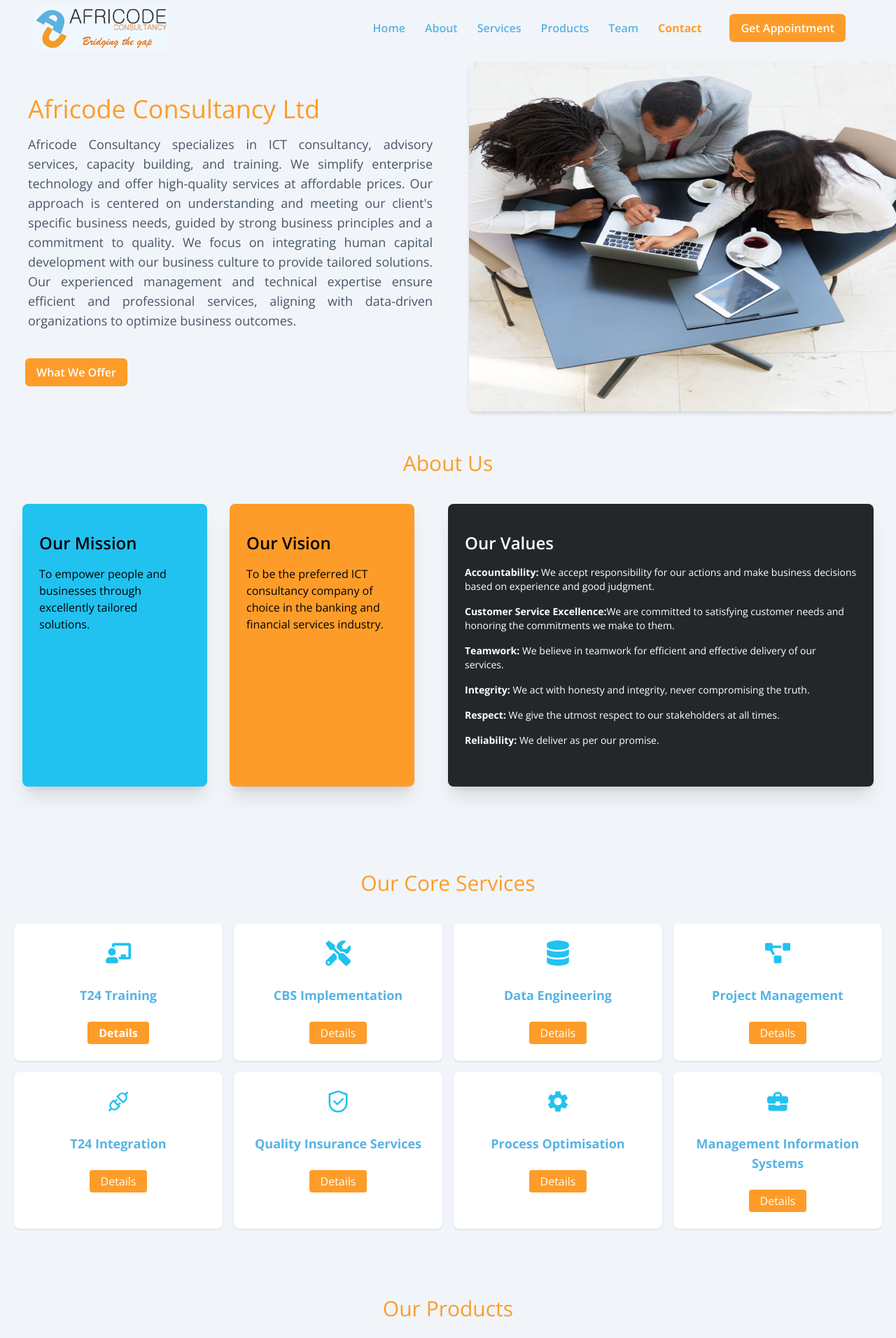
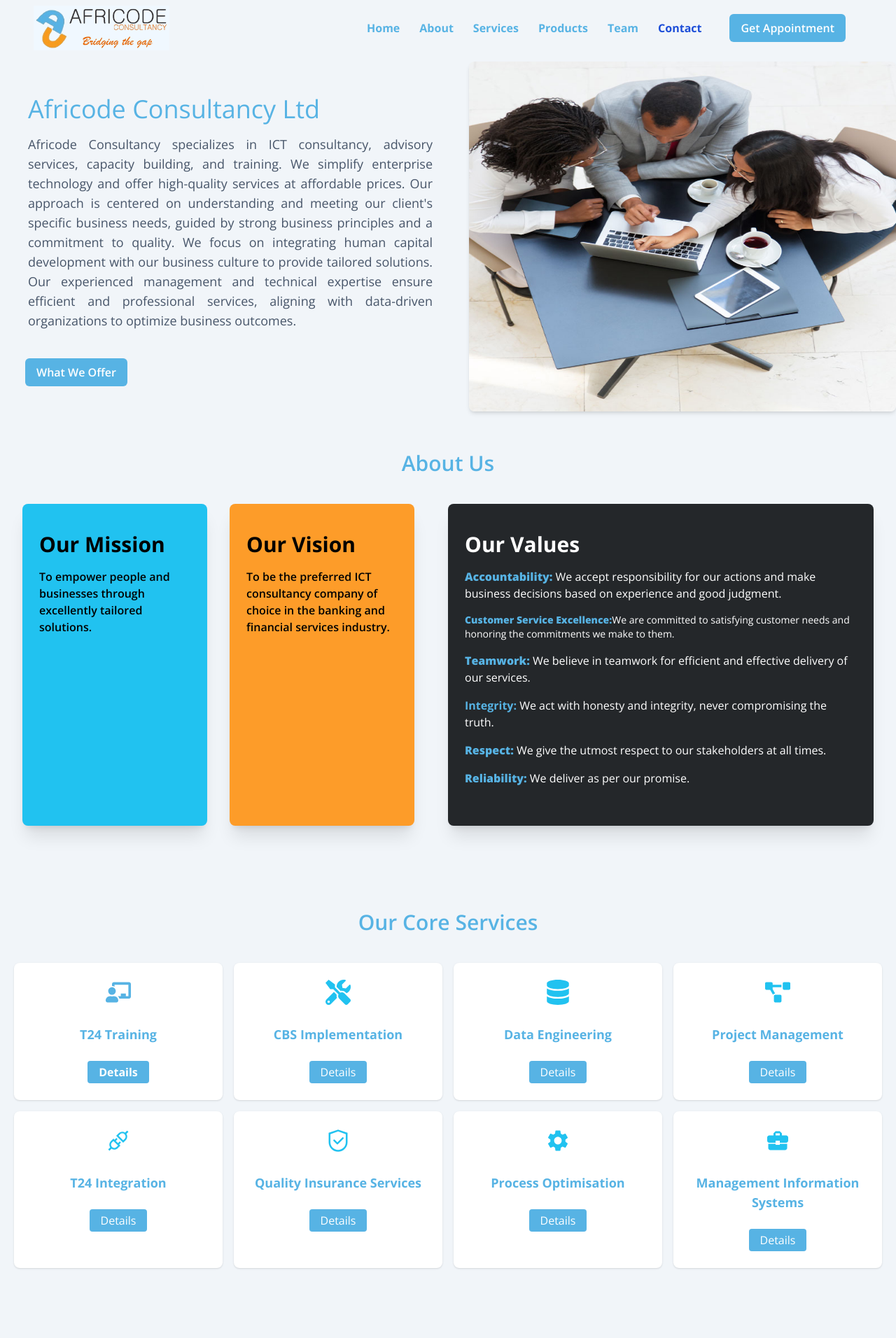
Before and after one commit to TheoNshimyimana/africodes, a React (Vite) app: page / in a window 1280 px wide. Shown: the top 1912 px of the page at 70% size. Built offline with nearby package versions, Linux system fonts and the light colour scheme.

Commit message:
layout config

```diff
--- a/src/Navbar.jsx
+++ b/src/Navbar.jsx
@@ -78,16 +78,16 @@
 
         {/* Navbar Links (Desktop) */}
         <div className="hidden md:flex items-center justify-end gap-10 mr-10">
-          <div className="flex items-center justify-center font-semibold text-custom-blue gap-7 cursor-pointer">
+          <div className="flex items-center justify-center font-bold text-custom-blue gap-7 cursor-pointer">
             {['home', 'about', 'services', 'products', 'team', 'contact'].map(
               (section) => (
                 <ul key={section}>
                   <li
                     className={`${
                       activeSection === section
-                        ? 'text-custom-yellow font-bold'
+                        ? 'text-blue-700 font-bold'
                         : ''
-                    } hover:text-custom-yellow transition-colors duration-200`}
+                    } hover:text-blue-600 transition-colors duration-200`}
                     onClick={() => scrollToSection(section)}
                   >
                     {section.charAt(0).toUpperCase() + section.slice(1)}
@@ -98,7 +98,7 @@
           </div>
           <button
             onClick={toggleAppointmentModal}
-            className="bg-custom-yellow text-white font-semibold text-md rounded-md px-4 py-2 transition-transform duration-300 hover:bg-yellow-600"
+            className="bg-custom-blue text-white font-semibold text-md rounded-md px-4 py-2 transition-transform duration-300 hover:bg-blue-700"
           >
             Get Appointment
           </button>
@@ -122,8 +122,8 @@
                   <li
                     key={section}
                     className={`${
-                      activeSection === section ? 'text-blue-700 font-bold' : ''
-                    } hover:text-custom-yellow transition-colors duration-200`}
+                      activeSection === section ? 'text-custom-blue font-bold' : ''
+                    } hover:text-blue-700 transition-colors duration-200`}
                     onClick={() => scrollToSection(section)}
                   >
                     {section.charAt(0).toUpperCase() + section.slice(1)}
@@ -133,7 +133,7 @@
             </ul>
             <button
               onClick={toggleAppointmentModal}
-              className="bg-custom-yellow font-semibold text-md rounded-md p-2 text-white mt-8 hover:bg-yellow-600 transition-colors"
+              className="bg-custom-blue font-semibold text-md rounded-md p-2 text-white mt-8 hover:bg-blue-600 transition-colors"
             >
               Get Appointment
             </button>
--- a/src/pages/Body.jsx
+++ b/src/pages/Body.jsx
@@ -1,7 +1,7 @@
 // import { useState } from 'react'
 import banner from '../images/banner.jpg'
 // import GetAppointment from './GetAppointment'
-// import Bg from '../assets/bg.jpg'
+import Bg from '../assets/bg.jpg'
 
 function Body() {
 
@@ -21,13 +21,15 @@
   return (
     <>
       <section id="home">
-        {/* <section */}
+        <main >
+
+        </main>
 
 
         {/* Home Section */}
         <main className="flex flex-col md:flex-row bg-slate-100 justify-between md:space-y-0 md:space-x-4 pt-2 gap-5 py-0 z-0 scroll-animate bg-cover bg-center">
           <div className="flex-1 sm:mt-0 lg:mt-12 md:text-left pl-6">
-            <h1 className="text-custom-yellow  text-2xl md:text-3xl pl-4 lg:text-4xl">
+            <h1 className="text-custom-blue  text-2xl md:text-3xl pl-4 lg:text-4xl">
               Africode Consultancy Ltd
             </h1>
             <p className="mt-4 leading-10 text-slate-600 text-base md:text-lg text-justify mx-4 sm:mx-4">
@@ -45,7 +47,7 @@
             <div className="text-center md:text-left mt-10">
               <button
                 onClick={scrollToServices}
-                className="flex items-center ml-3 justify-center text-white bg-custom-yellow font-semibold py-2 px-4 rounded-md cursor-pointer transition-colors duration-300 hover:bg-yellow-600"
+                className="flex items-center ml-3 justify-center text-white bg-custom-blue font-semibold py-2 px-4 rounded-md cursor-pointer transition-colors duration-300 hover:bg-yellow-600"
               >
                 What We Offer
               </button>
@@ -63,17 +65,17 @@
 
       {/* About Section */}
       <section id="about" className="pt-14 px-4 pb-16 md:px-8 bg-slate-100">
-        <h1 className=" text-custom-yellow text-center text-3xl md:text-2xl lg:text-3xl mb-10">
+        <h1 className=" font-semibold text-custom-blue text-center text-3xl md:text-2xl lg:text-3xl mb-10">
           About Us
         </h1>
         <main className="flex flex-col md:flex-row gap-8 md:gap-12">
           <div className="flex-1 flex flex-col md:flex-row gap-6 md:gap-8">
             <div className="flex-1 bg-custom-green text-black pt-10 px-6 rounded-lg shadow-xl flex flex-col justify-between transition-transform duration-300 ease-in-out transform hover:scale-105">
               <div>
-                <h2 className="font-semibold text-lg md:text-xl lg:text-2xl mb-4">
+                <h2 className="font-bold text-xl md:text-2xl lg:text-3xl mb-4">
                   Our Mission
                 </h2>
-                <p className="leading-relaxed text-sm md:text-base ">
+                <p className="leading-relaxed text-md md:text-base font-semibold ">
                   To empower people and businesses through excellently tailored
                   solutions.
                 </p>
@@ -82,10 +84,10 @@
 
             <div className="flex-1 bg-custom-yellow text-black pt-10 px-6 rounded-lg shadow-xl flex flex-col justify-between transition-transform duration-300 ease-in-out transform hover:scale-105">
               <div>
-                <h2 className="font-semibold text-lg md:text-xl lg:text-2xl mb-4">
+                <h2 className="font-bold text-xl md:text-2xl lg:text-3xl mb-4">
                   Our Vision
                 </h2>
-                <p className="leading-relaxed text-sm md:text-base ">
+                <p className="leading-relaxed text-md md:text-base font-semibold ">
                   To be the preferred ICT consultancy company of choice in the
                   banking and financial services industry.
                 </p>
@@ -95,35 +97,35 @@
 
           <div className="flex-1 bg-custom-black text-white pb-14 pt-10 px-6 rounded-lg shadow-xl flex flex-col justify-between transition-transform duration-300 ease-in-out transform hover:scale-105">
             <div>
-              <h2 className="font-semibold text-lg md:text-xl lg:text-2xl mb-4">
+              <h2 className="font-bold text-xl md:text-2xl lg:text-3xl mb-4">
                 Our Values
               </h2>
-              <p className="text-sm md:text-md mb-4 font-op">
-                <strong className="font-bold">Accountability: </strong>
+              <p className="text-md md:text-md mb-4 ">
+                <strong className="font-extrabold text-custom-blue">Accountability: </strong>
                 We accept responsibility for our actions and make business
                 decisions based on experience and good judgment.
               </p>
               <p className="text-sm md:text-md mb-4">
-                <strong className="font-bold">
+                <strong className="font-extrabold text-custom-blue">
                   Customer Service Excellence:
-                </strong>
+                 </strong>
                 We are committed to satisfying customer needs and honoring the
                 commitments we make to them.
               </p>
-              <p className="text-sm md:text-md mb-4">
-                <strong className="font-bold">Teamwork: </strong> We believe in
+              <p className="text-md md:text-md mb-4">
+                <strong className="font-extrabold text-custom-blue">Teamwork: </strong> We believe in
                 teamwork for efficient and effective delivery of our services.
               </p>
-              <p className="text-sm md:text-md mb-4">
-                <strong className="font-bold">Integrity:</strong> We act with
+              <p className="text-md md:text-md mb-4">
+                <strong className="font-bold text-custom-blue">Integrity: </strong> We act with
                 honesty and integrity, never compromising the truth.
               </p>
-              <p className="text-sm md:text-md mb-4">
-                <strong className="font-bold">Respect: </strong> We give the
+              <p className="text-md md:text-md mb-4">
+                <strong className="font-extrabold text-custom-blue">Respect: </strong> We give the
                 utmost respect to our stakeholders at all times.
               </p>
-              <p className="text-sm md:text-md">
-                <strong className="font-bold">Reliability: </strong> We deliver
+              <p className="text-md md:text-md">
+                <strong className="font-extrabold text-custom-blue">Reliability: </strong> We deliver
                 as per our promise.
               </p>
             </div>
--- a/src/pages/Contact.jsx
+++ b/src/pages/Contact.jsx
@@ -58,7 +58,7 @@
       id="contact"
       className="px-4 sm:px-8 lg:px-4 bg-slate-100 relative pt-10 z-10 "
     >
-      <h1 className=" text-custom-yellow text-3xl sm:text-base lg:text-3xl text-center mt-6 mb-8">
+      <h1 className=" font-semibold text-custom-blue text-3xl sm:text-base lg:text-3xl text-center mt-6 mb-8">
         Contact Us
       </h1>
       <div className="flex flex-col lg:flex-row gap-4 lg:gap-4">
@@ -137,7 +137,7 @@
               <button
                 type="submit"
                 disabled={loading}
-                className={`bg-custom-yellow font-semibold w-1/2 text-lg rounded-md p-1 mt-4 text-white hover:bg-yellow-600 transition duration-300 ${
+                className={`bg-custom-blue font-semibold w-1/2 text-lg rounded-md p-1 mt-4 text-white hover:bg-yellow-600 transition duration-300 ${
                   loading ? 'cursor-not-allowed' : ''
                 }`}
               >
--- a/src/pages/Customers.jsx
+++ b/src/pages/Customers.jsx
@@ -26,7 +26,7 @@
 
   return (
     <section className="  bg-slate-100  pt-4 pb-10 scroll-animate">
-      <h1 className=" text-custom-yellow text-3xl mt-10 text-center mb-10">
+      <h1 className=" font-semibold text-custom-blue text-3xl mt-10 text-center mb-10">
         Our Customers
       </h1>
       <div className="flex-wrap grid grid-cols-2 sm:grid-cols-3 lg:grid-cols-4 xl:grid-cols-5 mt-4 gap-6">
@@ -66,7 +66,6 @@
           className="w-44 h-24 object-cover mx-auto"
         />
 
-
         <img
           src={Ba}
           alt="Customer Logo"
@@ -78,11 +77,10 @@
           className="w-44 h-24 object-cover mx-auto"
         />
       </div>
-      <h1 className=" text-custom-yellow text-3xl mt-10 text-center pt-10 mb-10">
+      <h1 className="font-semibold text-custom-blue text-3xl mt-10 text-center pt-10 mb-10">
         Our Partners
       </h1>
       <div className="flex-wrap grid grid-cols-2 sm:grid-cols-4 lg:grid-cols-4 xl:grid-cols-4 mt-4 gap-6">
-
         <img
           src={Nerma}
           alt="Partner Logo"
--- a/src/pages/Services.jsx
+++ b/src/pages/Services.jsx
@@ -21,19 +21,19 @@
     <section className="bg-slate-100 pt-10">
       {/* T24 Consultancy Section */}
       <main id="services" className="pt-4" ref={ref}>
-        <h1 className=" text-custom-yellow text-3xl text-center mb-10">
+        <h1 className=" font-semibold text-custom-blue text-3xl text-center mb-10">
           Our Core Services
         </h1>
         <div className="flex-wrap grid grid-cols-1 sm:grid-cols-2 lg:grid-cols-3 xl:grid-cols-4 mt-4 pb-14 px-5 gap-4">
           {/* T24 Training */}
           <div className="shadow py-6 bg-white rounded-lg hover:shadow-xl transition-shadow">
             <div className="text-center flex flex-col items-center">
-              <FaChalkboardTeacher className="text-4xl text-custom-green mb-5" />
+              <FaChalkboardTeacher className="text-4xl text-custom-blue mb-5" />
               <h1 className="text-custom-blue text-lg font-bold mt-2">
                 T24 Training
               </h1>
               <Link to="/training">
-                <button className="mt-6 px-4 py-1 font-bold bg-custom-yellow text-white rounded hover:bg-custom-blue transition-colors">
+                <button className="mt-6 px-4 py-1 font-bold bg-custom-blue text-white rounded hover:bg-custom-blue transition-colors">
                   Details
                 </button>
               </Link>
@@ -48,7 +48,7 @@
                 CBS Implementation
               </h1>
               <Link to="/cbs_implementation">
-                <button className="mt-6 px-4 py-1 bg-custom-yellow text-white rounded hover:bg-custom-blue transition-colors">
+                <button className="mt-6 px-4 py-1 bg-custom-blue text-white rounded hover:bg-custom-blue transition-colors">
                   Details
                 </button>
               </Link>
@@ -63,7 +63,7 @@
                 Data Engineering
               </h1>
               <Link to="/data_engineering">
-                <button className="mt-6 px-4 py-1 bg-custom-yellow text-white rounded hover:bg-custom-blue transition-colors">
+                <button className="mt-6 px-4 py-1 bg-custom-blue text-white rounded hover:bg-custom-blue transition-colors">
                   Details
                 </button>
               </Link>
@@ -78,7 +78,7 @@
                 Project Management
               </h1>
               <Link to="/project_management">
-                <button className="mt-6 px-4 py-1 bg-custom-yellow text-white rounded hover:bg-custom-blue transition-colors">
+                <button className="mt-6 px-4 py-1 bg-custom-blue text-white rounded hover:bg-custom-blue transition-colors">
                   Details
                 </button>
               </Link>
@@ -93,7 +93,7 @@
                 T24 Integration
               </h1>
               <Link to="/integration">
-                <button className="mt-6 px-4 py-1 bg-custom-yellow text-white rounded hover:bg-custom-blue transition-colors">
+                <button className="mt-6 px-4 py-1 bg-custom-blue text-white rounded hover:bg-custom-blue transition-colors">
                   Details
                 </button>
               </Link>
@@ -108,7 +108,7 @@
                 Quality Insurance Services
               </h1>
               <Link to="/quality_insurance">
-                <button className="mt-6 px-4 py-1 bg-custom-yellow text-white rounded hover:bg-custom-blue transition-colors">
+                <button className="mt-6 px-4 py-1 bg-custom-blue text-white rounded hover:bg-custom-blue transition-colors">
                   Details
                 </button>
               </Link>
@@ -123,7 +123,7 @@
                 Process Optimisation
               </h1>
               <Link to="/process_optimisation">
-                <button className="mt-6 px-4 py-1 bg-custom-yellow text-white rounded hover:bg-custom-blue transition-colors">
+                <button className="mt-6 px-4 py-1 bg-custom-blue text-white rounded hover:bg-custom-blue transition-colors">
                   Details
                 </button>
               </Link>
@@ -138,7 +138,7 @@
                 Management Information Systems
               </h1>
               <Link to="/management_information">
-                <button className="mt-6 px-4 py-1 bg-custom-yellow text-white rounded hover:bg-custom-blue transition-colors">
+                <button className="mt-6 px-4 py-1 bg-custom-blue text-white rounded hover:bg-custom-blue transition-colors">
                   Details
                 </button>
               </Link>
@@ -149,7 +149,7 @@
 
       {/* Products */}
       <main className="px-6 py-10" id="products">
-        <h1 className=" text-custom-yellow text-3xl text-center mb-10">
+        <h1 className="font-semibold text-custom-blue text-3xl text-center mb-10">
           Our Products
         </h1>
         <div className="flex-wrap grid grid-cols-1 sm:grid-cols-2 lg:grid-cols-4 mt-4 gap-8">
@@ -159,9 +159,10 @@
               <FaNetworkWired className="text-3xl text-custom-blue mb-5 group-hover:text-white transition-colors duration-300" />
               <h1 className="text-custom-blue text-lg font-bold">Afronet</h1>
               <p className="mt-4 mb-6 text-gray-600 leading-8 text-left">
-                Lorem ipsum, dolor sit amet consectetur adipisicing elit. Laboriosam cumque sapiente culpa non perferendis nam. Quod quo voluptatem ducimus numquam?
+                Lorem ipsum, dolor sit amet consectetur adipisicing elit.
+                Laboriosam cumque sapiente culpa non perferendis nam. Quod quo
+                voluptatem ducimus numquam?
               </p>
-
             </div>
           </div>
 
@@ -173,9 +174,10 @@
                 Direct Daily T24 Transactions
               </h1>
               <p className="mt-4 mb-6 text-gray-600 leading-8 text-left">
-                Lorem ipsum dolor sit amet consectetur adipisicing elit. Provident ipsum neque sapiente cumque quasi voluptate quam animi quas.
+                Lorem ipsum dolor sit amet consectetur adipisicing elit.
+                Provident ipsum neque sapiente cumque quasi voluptate quam animi
+                quas.
               </p>
-
             </div>
           </div>
 
@@ -187,9 +189,11 @@
                 E-Statements Solution
               </h1>
               <p className="mt-4 mb-6 text-gray-600 leading-8 text-left">
-               Lorem, ipsum dolor sit amet consectetur adipisicing elit. Aspernatur dignissimos itaque accusamus laudantium facilis temporibus! Odio ab exercitationem numquam veritatis eius? Nemo eos omnis asperiores eius dolores minima voluptate vitae?
+                Lorem, ipsum dolor sit amet consectetur adipisicing elit.
+                Aspernatur dignissimos itaque accusamus laudantium facilis
+                temporibus! Odio ab exercitationem numquam veritatis eius? Nemo
+                eos omnis asperiores eius dolores minima voluptate vitae?
               </p>
-
             </div>
           </div>
 
@@ -201,10 +205,9 @@
                 Dormant Accounts Management
               </h1>
               <p className="mt-4 mb-6 text-gray-600 leading-8 text-left">
-                Lorem ipsum dolor sit, amet consectetur adipisicing elit. Similique itaque in iste fuga soluta aliquid!
+                Lorem ipsum dolor sit, amet consectetur adipisicing elit.
+                Similique itaque in iste fuga soluta aliquid!
               </p>
-
-
             </div>
           </div>
         </div>
```
Also changed, not shown: src/pages/Team.jsx (+8 -8 lines).
